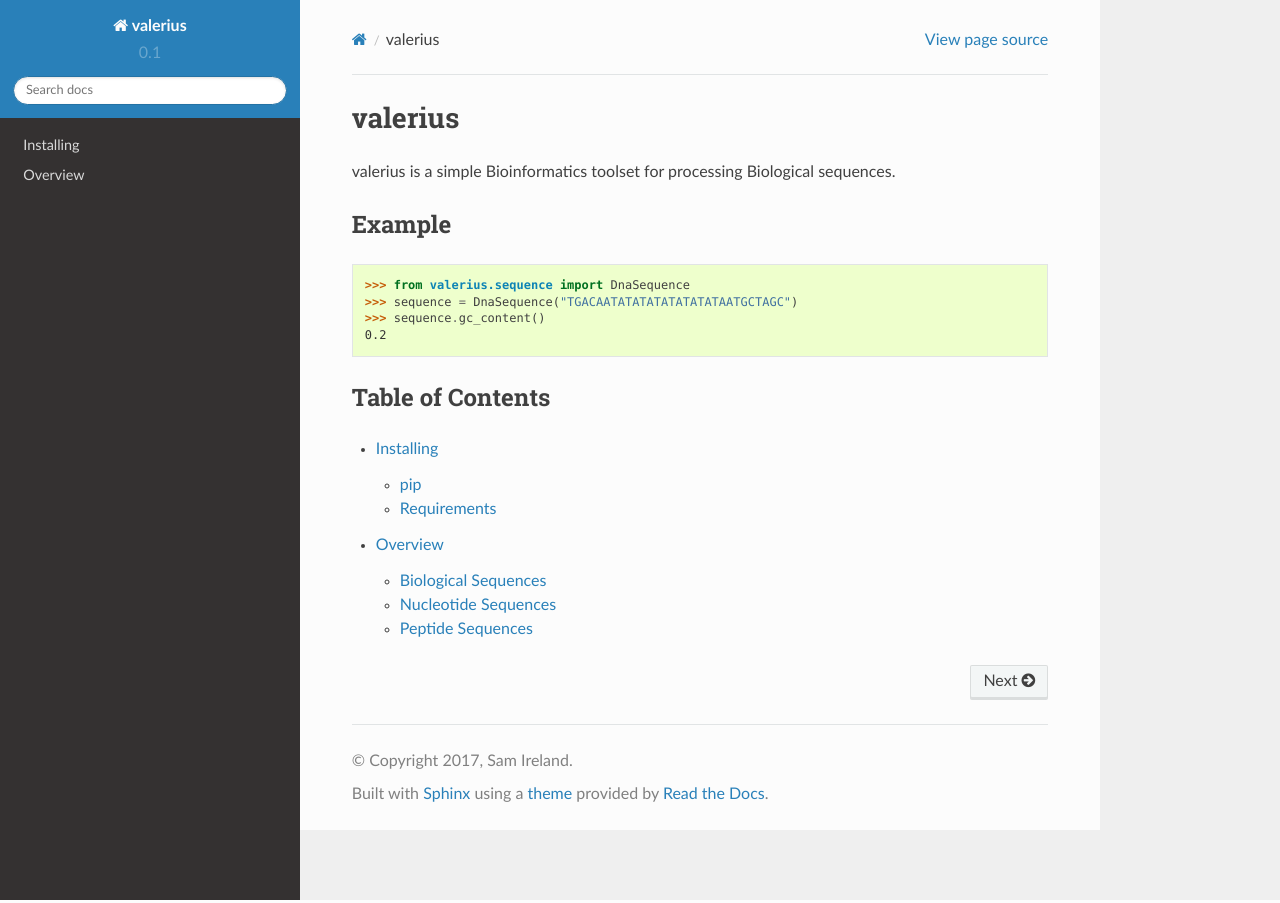
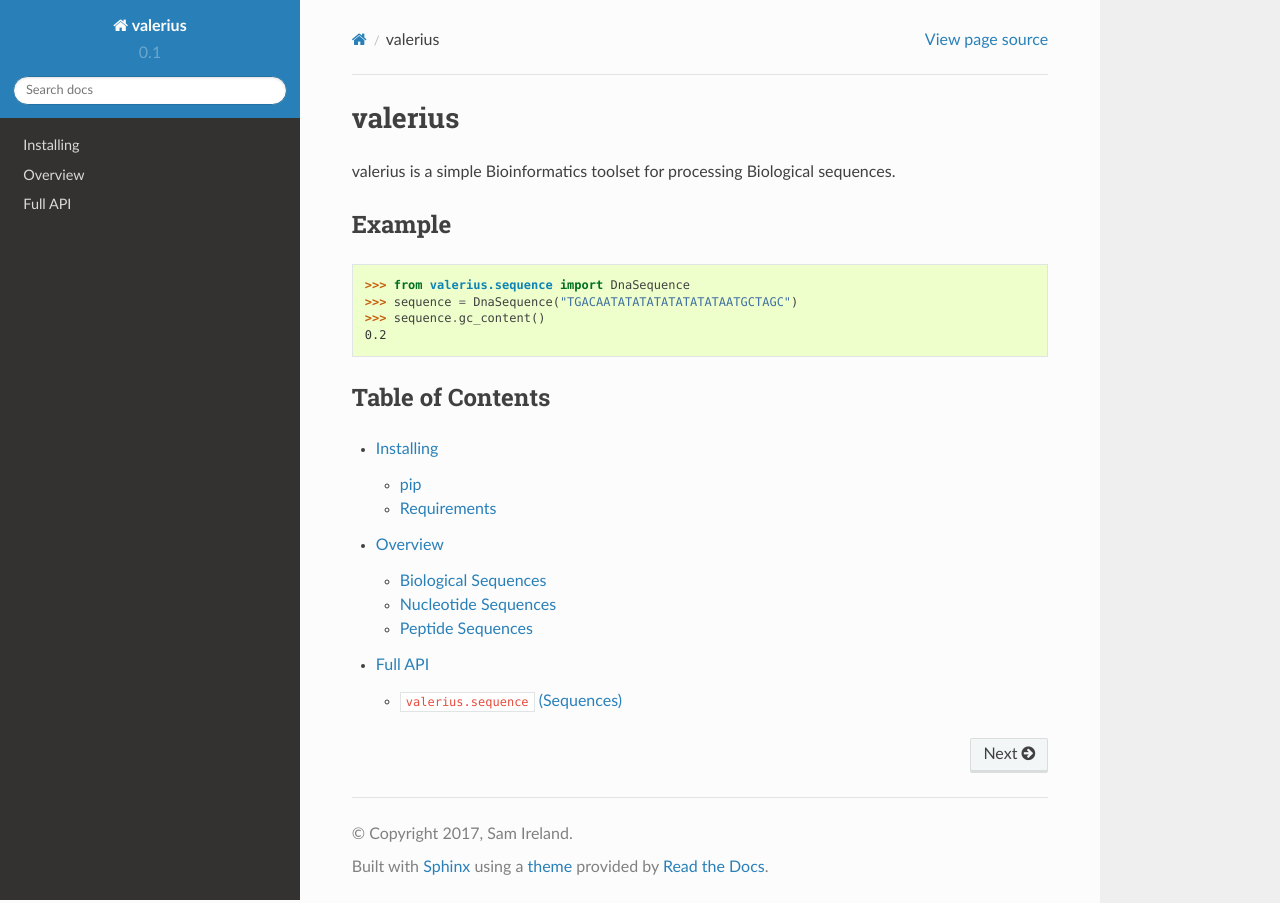
Before and after one commit to samirelanduk/valerius, a Sphinx documentation site: the page built from docs/source/index.rst, in a window 1280 px wide. Built offline with Sphinx 7.4.7 and the Read the Docs theme 2.0.0, drawn with Linux system fonts in a browser that asks for light colours.

```diff
--- /dev/null
+++ b/docs/source/api.rst
@@ -0,0 +1,5 @@
+Full API
+--------
+
+.. toctree ::
+    api/sequence
--- /dev/null
+++ b/docs/source/api/sequence.rst
@@ -0,0 +1,5 @@
+``valerius.sequence`` (Sequences)
+~~~~~~~~~~~~~~~~~~~~~~~~~~~~~~~~~
+
+.. automodule:: valerius.sequence
+    :members:
--- a/docs/source/index.rst
+++ b/docs/source/index.rst
@@ -18,3 +18,4 @@ Table of Contents
 .. toctree ::
   installing
   overview
+  api
```
